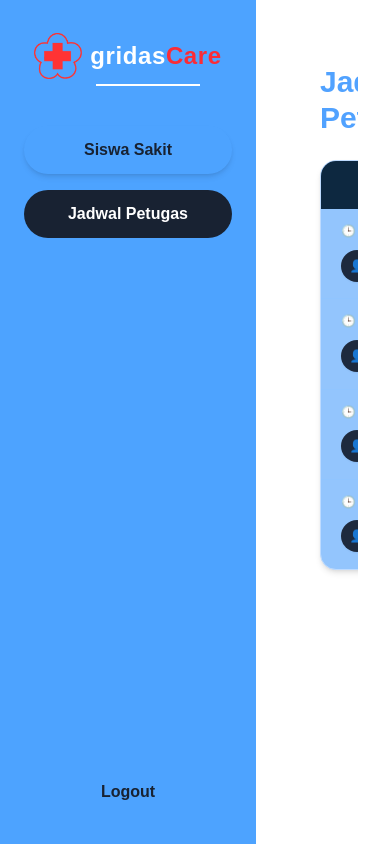
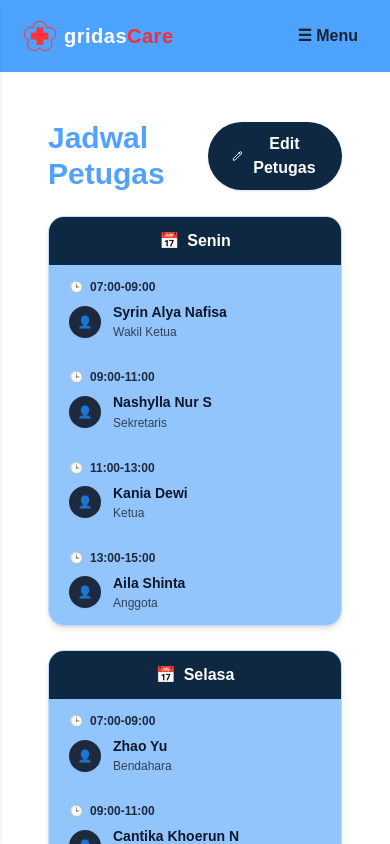
Before and after one commit to dewikaniiaa64-arch/gridasCare, a Next.js app: page /adm/jadwal in a window 390 px wide. Shown: the top 844 px of the page. Built offline with nearby package versions, Linux system fonts and the light colour scheme.

Commit message:
update: membuat navbar dan halaman admin responsif

```diff
--- a/app/adm/jadwal/page.tsx
+++ b/app/adm/jadwal/page.tsx
@@ -133,8 +133,8 @@ export default function AdminJadwalPage() {
             </button>
           </div>
 
-          {/* Grid 5 Kolom Utama (Diperlebar dengan min-w-[1100px] dan gap-5) */}
-          <div className="grid grid-cols-5 gap-5 min-w-[1100px] w-full">
+          {/* Kontainer Jadwal */}
+          <div className="flex flex-col md:flex-row gap-6 md:overflow-x-auto md:pb-4 w-full">
             {[
               { hari: 'Senin', key: 'senin' },
               { hari: 'Selasa', key: 'selasa' },
@@ -144,14 +144,14 @@ export default function AdminJadwalPage() {
             ].map((item) => (
               <div
                 key={item.hari}
-                className="bg-[#93C5FD] rounded-2xl overflow-hidden shadow-md flex flex-col border border-blue-200"
+                className="bg-[#93C5FD] rounded-2xl overflow-hidden shadow-md flex flex-col border border-blue-200 w-full max-w-sm md:max-w-none md:w-[260px] md:min-w-[260px] md:shrink-0 mx-auto md:mx-0"
               >
                 {/* Header Hari */}
                 <div className="bg-[#0D2840] text-white text-center py-3 font-bold text-base flex items-center justify-center gap-2">
                   <span>📅</span> {item.hari}
                 </div>
 
-                {/* List Card Petugas (px-5 py-3.5 agar lebar ke samping tanpa terlalu tinggi) */}
+                {/* List Card Petugas */}
                 <div className="flex flex-col divide-y divide-blue-300/60 flex-1">
                   {jadwalData.map((slot, idx) => {
                     const petugas = slot[item.key as keyof SlotJadwal] as Petugas;
--- a/app/adm/layout.tsx
+++ b/app/adm/layout.tsx
@@ -3,22 +3,49 @@
 import Link from 'next/link';
 import Image from 'next/image';
 import { usePathname, useRouter } from 'next/navigation';
+import { useState } from 'react';
 
 export default function AdminLayout({ children }: { children: React.ReactNode }) {
   const pathname = usePathname();
   const router = useRouter();
-
-
+  const [sidebarOpen, setSidebarOpen] = useState(false);
 
   return (
-    <div className="flex h-screen bg-blue-400">
-      {/* Sidebar */}
-      <aside className="w-64 bg-[#4da3ff] p-6 flex flex-col justify-between shadow-md">
+    <div className="min-h-screen flex flex-col md:flex-row bg-blue-400 overflow-x-hidden">
+
+      {/* Tombol Menu Hamburger khusus untuk Tampilan HP */}
+      <div className="md:hidden flex items-center justify-between bg-[#4da3ff] px-6 py-4 shadow-md">
+        <div className="flex items-center gap-2">
+          <div className="relative w-8 h-8">
+            <Image
+              src="/images/pmi.png"
+              alt="Logo Icon"
+              fill
+              className="object-contain"
+              priority
+            />
+          </div>
+          <span className="text-white font-extrabold text-xl tracking-wide">
+            gridas<span className="text-red-500">Care</span>
+          </span>
+        </div>
+        <button
+          onClick={() => setSidebarOpen(!sidebarOpen)}
+          className="text-[#182232] font-bold p-2 focus:outline-none"
+        >
+          {sidebarOpen ? '✕ Tutup' : '☰ Menu'}
+        </button>
+      </div>
+
+      {/* Sidebar (Responsive: Bisa disembunyikan/muncul di HP, selalu tampil di md ke atas) */}
+      <aside className={`
+        fixed md:static inset-y-0 left-0 z-50 w-64 bg-[#4da3ff] p-6 flex flex-col justify-between shadow-md transition-transform duration-300 ease-in-out
+        ${sidebarOpen ? 'translate-x-0' : '-translate-x-full md:translate-x-0'}
+      `}>
         <div>
-          {/* Logo & Teks dengan Garis di Tengah Bawah Tulisan */}
-          <div className="flex flex-col items-center mb-10 pt-2">
+          {/* Logo & Teks (Disembunyikan di versi mobile header atas agar tidak ganda) */}
+          <div className="hidden md:flex flex-col items-center mb-10 pt-2">
             <div className="flex items-center gap-2">
-              {/* Gambar pmi.png */}
               <div className="relative w-12 h-12">
                 <Image
                   src="/images/pmi.png"
@@ -28,18 +55,17 @@ export default function AdminLayout({ children }: { children: React.ReactNode })
                   priority
                 />
               </div>
-              {/* Teks GridasCare */}
               <span className="text-white font-extrabold text-2xl tracking-wide">
                 gridas<span className="text-red-500">Care</span>
               </span>
             </div>
-            {/* Garis putih tepat di bawah tulisan, diatur lebarnya (w-44) dan posisinya disesuaikan agar di tengah */}
-            <div className="w-26 h-0.5 bg-white mt-1 ml-10"></div>
+            <div className="w-24 h-0.5 bg-white mt-2"></div>
           </div>
 
-          <nav className="space-y-4 text-center">
+          <nav className="space-y-4 text-center mt-6 md:mt-0">
             <Link
               href="/adm/dashboard"
+              onClick={() => setSidebarOpen(false)}
               className={`block py-3 px-6 rounded-full font-bold shadow-md transition ${
                 pathname === '/adm/dashboard'
                   ? 'bg-[#182232] text-white'
@@ -50,6 +76,7 @@ export default function AdminLayout({ children }: { children: React.ReactNode })
             </Link>
             <Link
               href="/adm/jadwal"
+              onClick={() => setSidebarOpen(false)}
               className={`block py-3 px-6 rounded-full font-bold transition ${
                 pathname === '/adm/jadwal'
                   ? 'bg-[#182232] text-white'
@@ -61,7 +88,7 @@ export default function AdminLayout({ children }: { children: React.ReactNode })
           </nav>
         </div>
 
-        <div className="text-center pb-4">
+        <div className="text-center pb-4 mt-8 md:mt-0">
           <button
             onClick={() => router.push('/login')}
             className="font-bold text-[#182232] hover:text-red-700 transition"
@@ -71,9 +98,17 @@ export default function AdminLayout({ children }: { children: React.ReactNode })
         </div>
       </aside>
 
+      {/* Backdrop gelap saat sidebar HP dibuka */}
+      {sidebarOpen && (
+        <div
+          onClick={() => setSidebarOpen(false)}
+          className="fixed inset-0 bg-black/50 z-40 md:hidden"
+        ></div>
+      )}
+
       {/* Konten Utama */}
-      <main className="flex-1 p-8 overflow-y-auto bg-white">
-        <div className="min-h-full">
+      <main className="flex-1 p-4 sm:p-6 md:p-8 overflow-y-auto bg-white min-h-[calc(100vh-65px)] md:min-h-screen">
+        <div className="max-w-7xl mx-auto">
           {children}
         </div>
       </main>
--- a/app/components/Navbar.tsx
+++ b/app/components/Navbar.tsx
@@ -1,11 +1,13 @@
 'use client';
 
+import { useState } from 'react';
 import Link from 'next/link';
 import Image from 'next/image';
 import { usePathname } from 'next/navigation';
 
 export default function Navbar() {
   const pathname = usePathname();
+  const [isOpen, setIsOpen] = useState(false); // State untuk buka/tutup menu di HP
 
   const hideNavbar =
     pathname === '/adm/dashboard' ||
@@ -18,8 +20,9 @@ export default function Navbar() {
   const isActive = (path: string) => pathname === path;
 
   return (
-    <nav className="bg-sky-900 sticky top-0 z-50 flex items-center py-3 px-8 text-white shadow-md">
-      {/* Logo & Nama Instansi (Dikecilkan) */}
+    <nav className="bg-sky-900 sticky top-0 z-50 flex flex-col md:flex-row items-center justify-between py-3 px-6 md:px-8 text-white shadow-md">
+      {/* Bagian Atas di HP: Logo & Tombol Hamburger */}
+      <div className="w-full flex items-center justify-between md:w-auto">
         <div className="flex items-center gap-2.5">
           <div className="relative w-7 h-7">
             <Image src="/images/pmi.png" alt="Logo PMI" fill className="object-contain" />
@@ -30,47 +33,88 @@ export default function Navbar() {
           </div>
         </div>
 
-      {/* Menu Navigasi (Teks diperkecil ke text-xs dan gap dirapatkan) */}
-      <div className="ml-auto flex items-center gap-5 text-xs font-medium mr-4">
+        {/* Tombol Hamburger khusus HP */}
+        <button
+          onClick={() => setIsOpen(!isOpen)}
+          className="md:hidden p-2 rounded-lg text-white hover:bg-sky-800 focus:outline-none cursor-pointer"
+        >
+          <svg
+            xmlns="http://www.w3.org/2000/svg"
+            className="h-6 w-6"
+            fill="none"
+            viewBox="0 0 24 24"
+            stroke="currentColor"
+          >
+            {isOpen ? (
+              <path strokeLinecap="round" strokeLinejoin="round" strokeWidth={2} d="M6 18L18 6M6 6l12 12" />
+            ) : (
+              <path strokeLinecap="round" strokeLinejoin="round" strokeWidth={2} d="M4 6h16M4 12h16M4 18h16" />
+            )}
+          </svg>
+        </button>
+      </div>
+
+      {/* Menu Navigasi (Tampil berjejer di desktop, dropdown turun ke bawah saat tombol hamburger diklik di HP) */}
+      <div
+        className={`${
+          isOpen ? 'flex' : 'hidden'
+        } md:flex flex-col md:flex-row items-center w-full md:w-auto gap-4 md:gap-5 text-xs font-medium mt-4 md:mt-0 pt-3 md:pt-0 border-t border-sky-800 md:border-t-0`}
+      >
         <Link
           href="/"
-          className={`transition ${isActive('/') ? 'text-blue-400 font-semibold' : 'text-white hover:text-blue-300'}`}
+          onClick={() => setIsOpen(false)}
+          className={`transition py-1 md:py-0 ${isActive('/') ? 'text-blue-400 font-semibold' : 'text-white hover:text-blue-300'}`}
         >
           Beranda
         </Link>
         <Link
           href="/Jadwal_petugas"
-          className={`transition ${isActive('/Jadwal_petugas') ? 'text-blue-400 font-semibold' : 'text-white hover:text-blue-300'}`}
+          onClick={() => setIsOpen(false)}
+          className={`transition py-1 md:py-0 ${isActive('/Jadwal_petugas') ? 'text-blue-400 font-semibold' : 'text-white hover:text-blue-300'}`}
         >
           Jadwal PMR
         </Link>
         <Link
           href="/user_siswasakit"
-          className={`transition ${isActive('/user_siswasakit') ? 'text-blue-400 font-semibold' : 'text-white hover:text-blue-300'}`}
+          onClick={() => setIsOpen(false)}
+          className={`transition py-1 md:py-0 ${isActive('/user_siswasakit') ? 'text-blue-400 font-semibold' : 'text-white hover:text-blue-300'}`}
         >
           Siswa Sakit
         </Link>
         <Link
           href="/pertolongan"
-          className={`transition ${isActive('/pertolongan') ? 'text-blue-400 font-semibold' : 'text-white hover:text-blue-300'}`}
+          onClick={() => setIsOpen(false)}
+          className={`transition py-1 md:py-0 ${isActive('/pertolongan') ? 'text-blue-400 font-semibold' : 'text-white hover:text-blue-300'}`}
         >
           PP
         </Link>
         <Link
           href="/obat2"
-          className={`transition ${isActive('/obat2') ? 'text-blue-400 font-semibold' : 'text-white hover:text-blue-300'}`}
+          onClick={() => setIsOpen(false)}
+          className={`transition py-1 md:py-0 ${isActive('/obat2') ? 'text-blue-400 font-semibold' : 'text-white hover:text-blue-300'}`}
         >
           Obat-Obatan
         </Link>
+
+        {/* Tombol Admin versi mobile (muncul di dalam menu dropdown HP) */}
+        <Link
+          href="/login"
+          onClick={() => setIsOpen(false)}
+          className="md:hidden mt-2 bg-white text-blue-400 px-4 py-1.5 rounded-full font-bold text-xs hover:bg-gray-100 transition shadow"
+        >
+          Admin
+        </Link>
       </div>
 
-      {/* Tombol Admin (Padding diperkecil agar lebih ramping) */}
+      {/* Tombol Admin khusus Desktop (posisi di kanan luar menu) */}
+      <div className="hidden md:block ml-4">
         <Link
           href="/login"
           className="bg-white text-blue-400 px-4 py-1.5 rounded-full font-bold text-xs hover:bg-gray-100 transition shadow"
         >
           Admin
         </Link>
+      </div>
     </nav>
   );
 }
```
Also changed, not shown: app/adm/dashboard/page.tsx (+18 -17 lines). Lines whose indentation alone changed are shown as unchanged.
